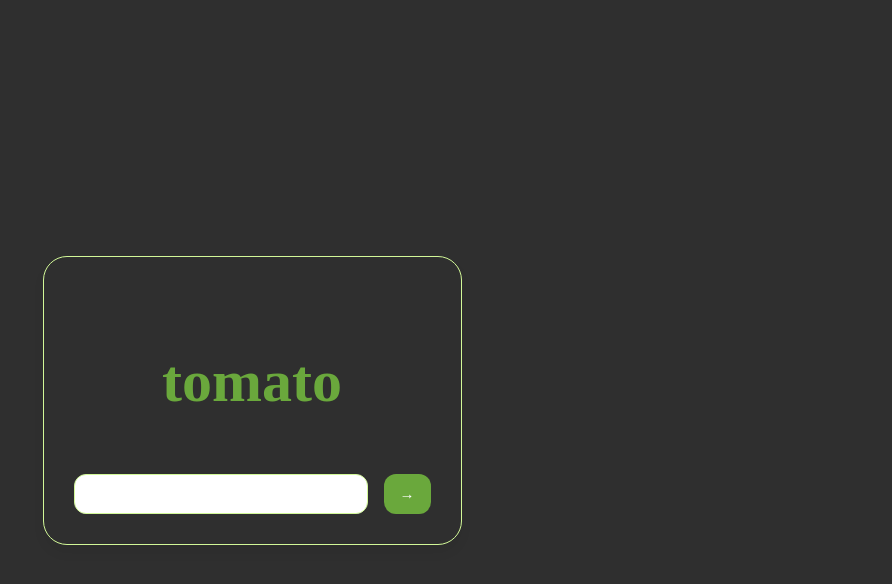
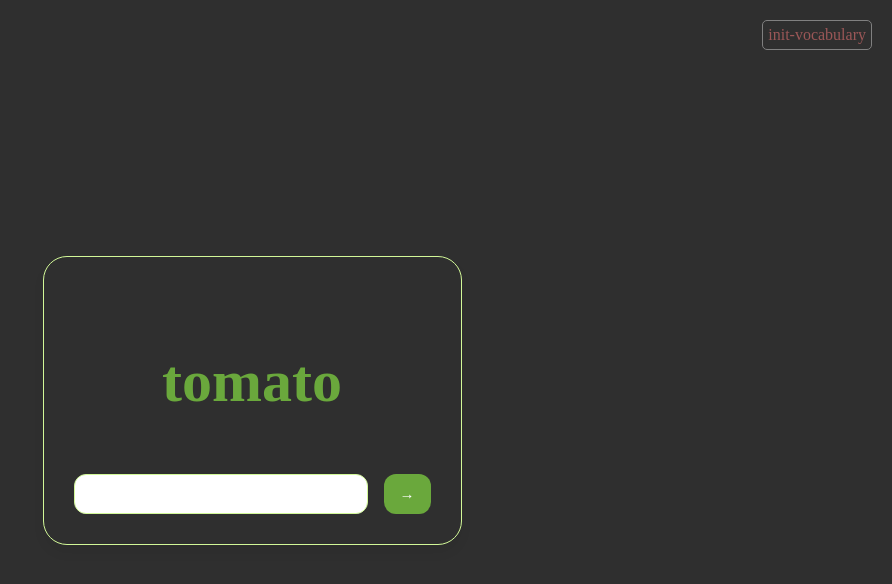
Before and after one commit to KiwiUserSFTW/language-cards, a React (Vite) app: page /cards in a window 1280 px wide. Shown: the top 584 px of the page, without its empty margins (388-1280 px from the left). Built offline with nearby package versions, Linux system fonts and the light colour scheme.

Commit message:
tabSwither was created

```diff
--- a/src/components/cards/cards.tsx
+++ b/src/components/cards/cards.tsx
@@ -9,13 +9,15 @@ const getRandomCard = (cardsList: Record<string, string>) => {
   const entries = Object.entries(cardsList);
   return entries[Math.floor(Math.random() * entries.length)];
 };
-import { getVocabulary } from "../../data/vocabulary";
+import { getVocabulary, getVocabularys } from "../../data/vocabulary";
 
 // components
 import Card from "./card/card";
 
 // types
 import { cardsDataType } from "../../data/vocabulary";
+import TabSwitcher from "../general/tabSwitcher/tabSwitcher";
+import { useNavigate } from "react-router-dom";
 
 const Cards: FC = () => {
   const cardsData = getVocabulary("init-vocabulary") || {};
@@ -27,7 +29,6 @@ const Cards: FC = () => {
     value: "apple",
     answer: "яблуко",
   });
-  console.log(cardsData);
   const updateCards = (value: string) => {
     const { [value]: deletedValue, ...newState } = cardsList;
     setCardsList(newState);
@@ -41,8 +42,20 @@ const Cards: FC = () => {
     const [value, answer] = getRandomCard(cardsList);
     setCurrentCard({ value, answer });
   }, [cardsList]);
+
+  // get rid of
+  const navigate = useNavigate();
+
+  const navigateTo = (name: string) => {
+    navigate("?id=" + name);
+  };
+
+  const tabs = Object.keys(getVocabularys()).map((vocabulary) => {
+    return { name: vocabulary, onClick: () => navigateTo(vocabulary) };
+  });
   return (
     <div className="cards">
+      <TabSwitcher tabs={tabs} />
       <Card
         value={currentCard.value}
         answer={currentCard.answer}
--- a/src/components/dictionaries/dictionariesList/dictionariesList.tsx
+++ b/src/components/dictionaries/dictionariesList/dictionariesList.tsx
@@ -1,5 +1,5 @@
 // react
-import { FC, ReactNode, useEffect, useState } from "react";
+import { FC, useEffect, useState } from "react";
 
 // styles
 import "./dictionariesList.scss";
@@ -12,36 +12,33 @@ import {
 } from "../../../data/vocabulary";
 
 const DictionariesList: FC = () => {
-  const dictlist = Object.keys(getVocabularys());
+  const [dictlist, setDictList] = useState<string[]>([]);
 
-  const [vocabularys, setVocabularys] = useState<ReactNode>();
-  console.log(dictlist, "DICTIONARIES LIST");
+  useEffect(() => {
+    const vocab = getVocabularys();
+    setDictList(Object.keys(vocab));
+  }, []);
+
   // TODO CONFIRM MODAL WINDOW
-  const handleClick = (key: string) => {
-    alert("element deleted");
-    setVocabularys(dictlist);
+  const handleDelete = (key: string) => {
     deleteVocabulary(key);
-    // DATABASE COMMENT FOR TESTING
     updateLocalStorageData();
-  };
-  const listRender = () => {
-    const renderedList = dictlist.map((item) => (
-      <div className="dict-list-item">
-        {item}
-        <div className="buttons" key={item}>
-          <button onClick={() => handleClick(item)}> delete </button>
-          <button onClick={() => handleClick(item)}> edit </button>
-        </div>
-      </div>
-    ));
-    setVocabularys(renderedList);
+    setDictList((prev) => prev.filter((item) => item !== key));
   };
 
-  useEffect(() => {
-    listRender();
-  }, [vocabularys]);
-
-  return <div className="dict-list">{vocabularys}</div>;
+  return (
+    <div className="dict-list">
+      {dictlist.map((item) => (
+        <div className="dict-list-item" key={item}>
+          {item}
+          <div className="buttons">
+            <button onClick={() => handleDelete(item)}> delete </button>
+            <button onClick={() => console.log("edit")}> edit </button>
+          </div>
+        </div>
+      ))}
+    </div>
+  );
 };
 
 export default DictionariesList;
--- /dev/null
+++ b/src/components/general/tabSwitcher/tabSwitcher.scss
@@ -0,0 +1,18 @@
+.tab-container {
+    .tab {
+        padding: 5px;
+        margin: 10px;
+        border: 1px solid grey;
+        border-radius: 5px;
+        cursor: pointer;
+    }
+
+    position: absolute;
+    top:10px;
+    right: 10px;
+    color: white;
+
+    .active {
+        color: rgb(155, 87, 87);
+    }
+}
--- /dev/null
+++ b/src/components/general/tabSwitcher/tabSwitcher.tsx
@@ -0,0 +1,50 @@
+// react
+import { FC, ReactNode, useEffect, useState } from "react";
+import { useSearchParams } from "react-router-dom";
+
+// styles
+import "./tabSwitcher.scss";
+
+type TabSwitcherType = {
+  tabs: tabType[];
+};
+
+type tabType = {
+  name: string;
+  onClick: () => void;
+};
+
+const TabSwitcher: FC<TabSwitcherType> = ({ tabs: tabsData }) => {
+  const [tabs, setTabs] = useState(tabsData);
+  const [activeTab, setActiveTab] = useState(tabsData[0].name);
+
+  const [searchParams] = useSearchParams();
+  const id = searchParams.get("id");
+
+  useEffect(() => {
+    for (let i = 0; i < tabs.length; i++) {
+      if (id == tabs[i].name) {
+        setActiveTab(id);
+      }
+    }
+  }, []);
+  return (
+    <div className="tab-container">
+      {tabs.map((tab) => (
+        <div
+          key={tab.name}
+          onClick={() => {
+            if (activeTab === tab.name) return;
+            tab.onClick();
+            setActiveTab(tab.name);
+          }}
+          className={`tab ${activeTab === tab.name ? "active" : ""}`}
+        >
+          {tab.name}
+        </div>
+      ))}
+    </div>
+  );
+};
+
+export default TabSwitcher;
```
Also changed, not shown: src/components/general/navbar/navbar.tsx (added, +22 -0 lines), src/components/general/navbar/navbar.scss (added).
